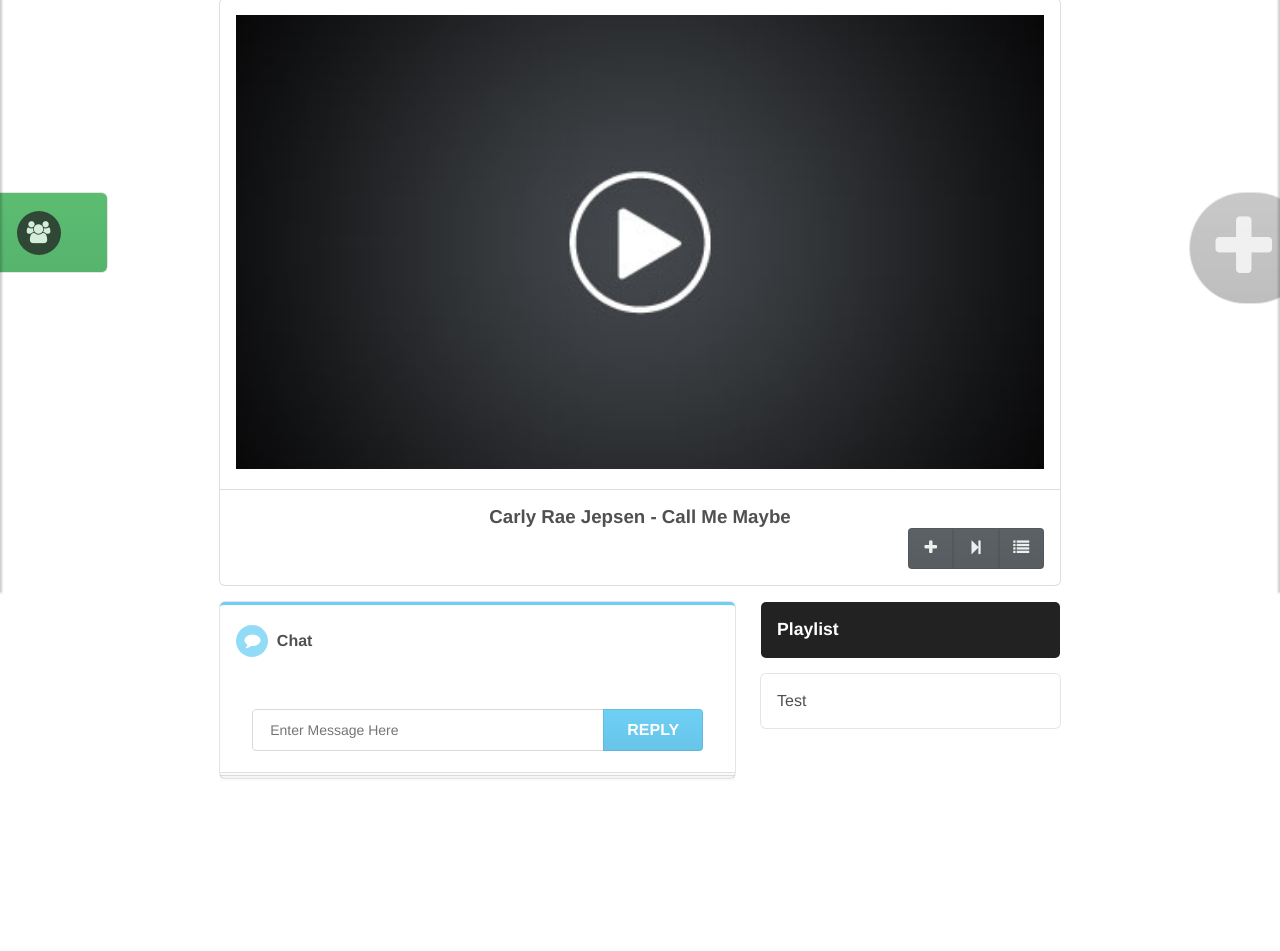
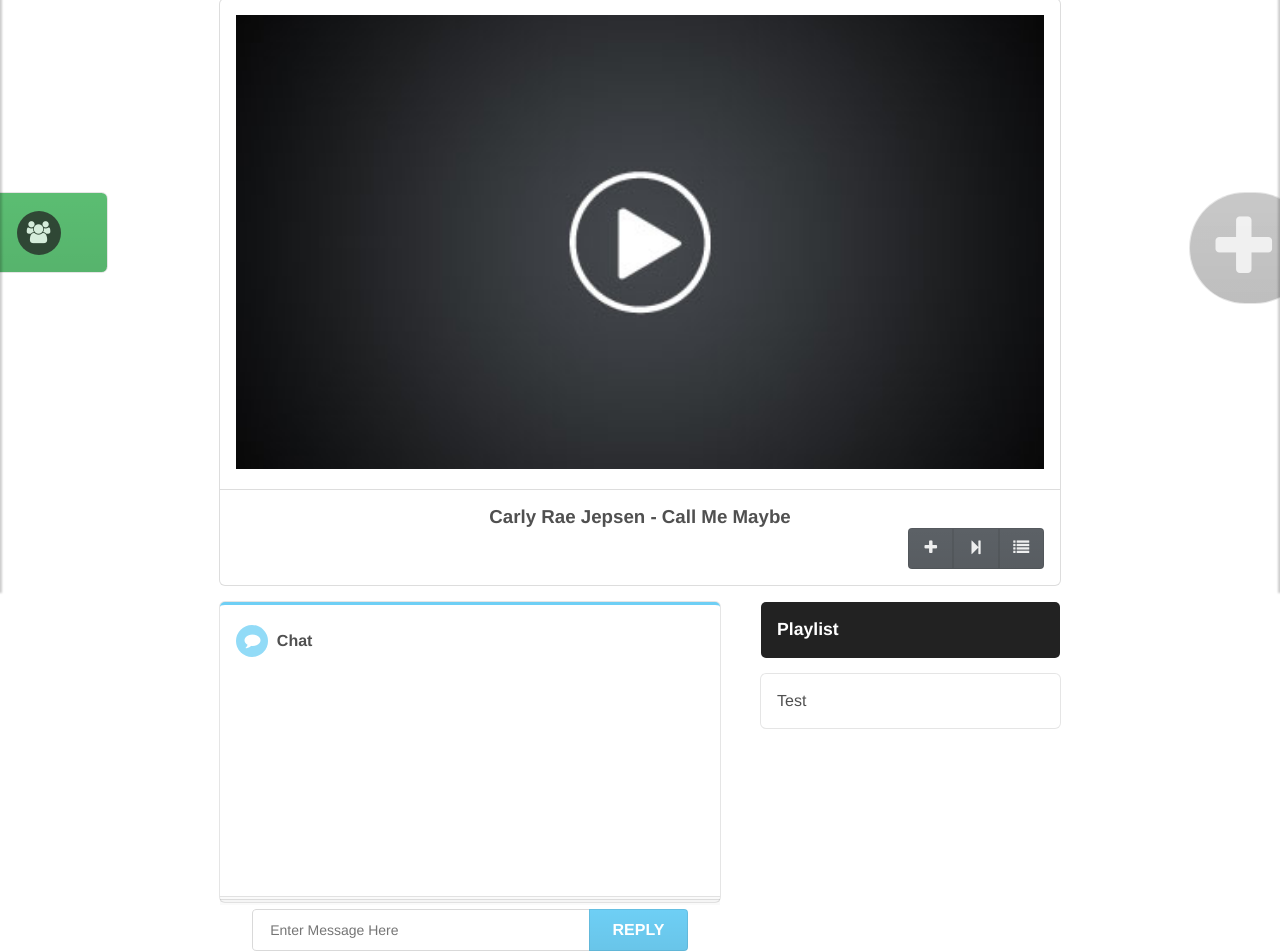
Before and after one commit to zach-taylor/snickerdoodle, a Flask app: page /watch/1 in a window 1280 px wide. Shown: the part 207-1158 px from the top of the page. Before the commit the page ends 986 px from the top, so only its background shows below. Run offline with Flask 2, Linux system fonts and the light colour scheme; data that the repository does not hold is empty; some libraries are stand-ins or nearby versions.

Commit message:
added css for chat/ trying to figure out username/autoscroll

```diff
--- a/snickerdoodle/settings.py
+++ b/snickerdoodle/settings.py
@@ -13,7 +13,7 @@ SECRET_KEY = '512d190ec56d834bc3bb86aa29414bf3319cf8ab'
 #
 
 
-SQLALCHEMY_DATABASE_URI = 'postgres://postgres:fishing2@localhost/snickerdoodle'
+SQLALCHEMY_DATABASE_URI = 'postgres://postgres:will955620@localhost/snickerdoodle'
 
 #
 # Facebook API Settings
--- a/static/css/watch.css
+++ b/static/css/watch.css
@@ -33,3 +33,16 @@
     max-height: 200px;
     overflow: auto;
 }
+
+.ui.stacked.blue.segment {
+     width: 500px;
+     height: 300px;
+}
+
+.chat.list.overflowed.log {
+     width: 500px;
+     height: 200px;
+     overflow: auto;
+
+
+}
--- a/static/js/chat.js
+++ b/static/js/chat.js
@@ -1,18 +1,33 @@
 
 (function (root, $) {
    var socket = io.connect("/chat");
-   var div = document.getElementById("log");
+   var div = document.getElementById(".chat.list.overflowed.log");
+   //div.scrollTop = div.scrollHeight;
+
+ // Auto scroll feature for the chat log. doesnt work currently will fix
+    autoscroll = function (divi) {
+         divi.scrollIntoView(true);
+         divi.scrollTop = divi.scrollHeight;
+    };
+
 
    // Send a message to the server using Socket.io
    emit = function (event, msg) {
 
         socket.emit(event, msg);
     };
+    // Welcome message for chat
+    socket.on('connected', function(socket){
+        console.log('Server: Connected!');
+        emit('welcome', { message: 'Welcome to SnickerDoodle' });
+        $(".chat.list.overflowed.log").append("<p>Welcome to Snickerdoodle<p>");
+     });
 
     // When a message is received from the server
     socket.on('reply', function(msg) {
         console.log('Server: ' + msg.data);
-        $(".log").append("<p>Received: " + msg.data + "</p>");
+        $(".chat.list.overflowed.log").append("<p>Received: " + msg.data + "</p>");
+        autoscroll(div);
     });
 
     // When the reply button is clicked
@@ -22,4 +37,8 @@
         emit('chat', {data : msg});
     });
 
+    // Whisper function
+
+    // Pause play features
+
 }(window, jQuery));
--- a/static/js/snickerdoodle.js
+++ b/static/js/snickerdoodle.js
@@ -292,8 +292,10 @@
 
         if (action === 'play') {
             snicker.provider.onPlay();
+            $(".chat.list.overflowed.log").append("<p> The Video is PLAYING!</p>");
         } else if (action === 'pause') {
             snicker.provider.onPause();
+            $(".chat.list.overflowed.log").append("<p> The Video has been PAUSED!</p>");
         } else if (action === 'change') {
             var id = videoList.shift();
             var site = siteList.shift();
```
Also changed, not shown: static/css/chat.css (+4 -4 lines).
